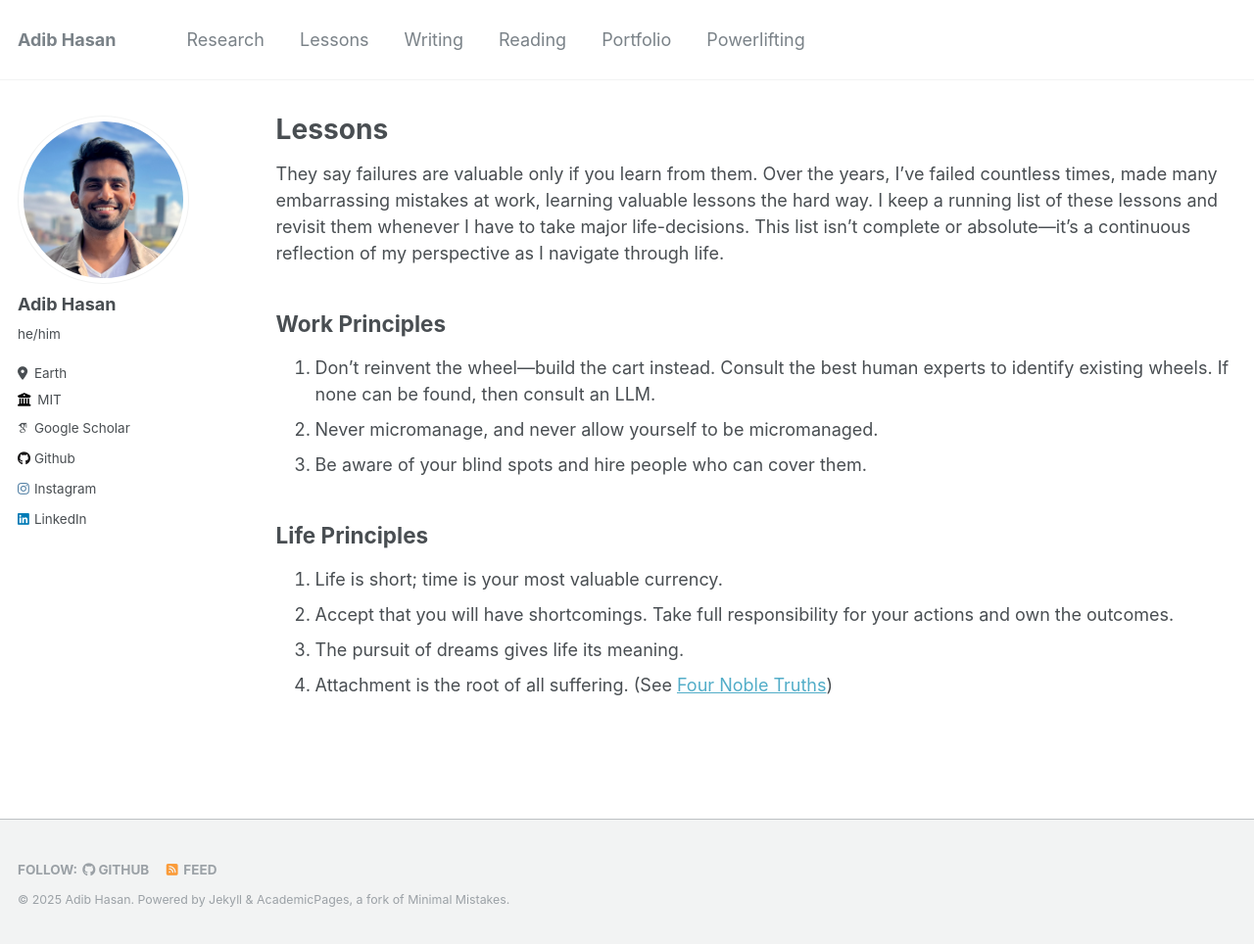
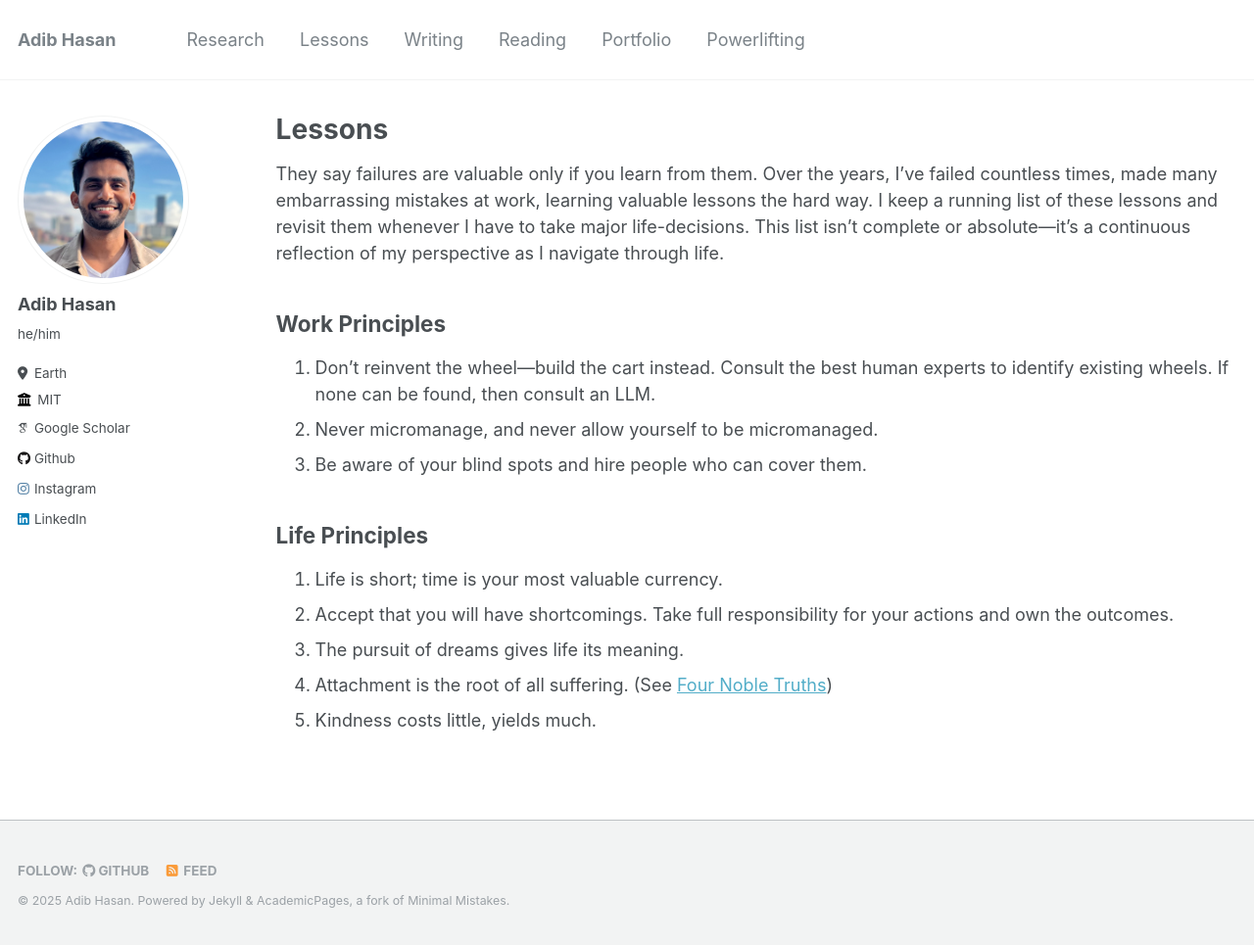
Before and after one commit to Neehan/neehan.github.io, a Jekyll site: the page built from _pages/lessons.md, in a window 1280 px wide and 965 px high. Shown: the whole window at 98% size. Built offline with Jekyll 4.4.1, drawn with Linux system fonts in a browser that asks for light colours; some web fonts are replaced.

Commit message:
Update lessons.md

```diff
--- a/_pages/lessons.md
+++ b/_pages/lessons.md
@@ -19,3 +19,4 @@ They say failures are valuable only if you learn from them. Over the years, I've
 2. Accept that you will have shortcomings. Take full responsibility for your actions and own the outcomes.
 3. The pursuit of dreams gives life its meaning.
 4. Attachment is the root of all suffering. (See [Four Noble Truths](https://en.wikipedia.org/wiki/Four_Noble_Truths))
+5. Kindness costs little, yields much.
```
